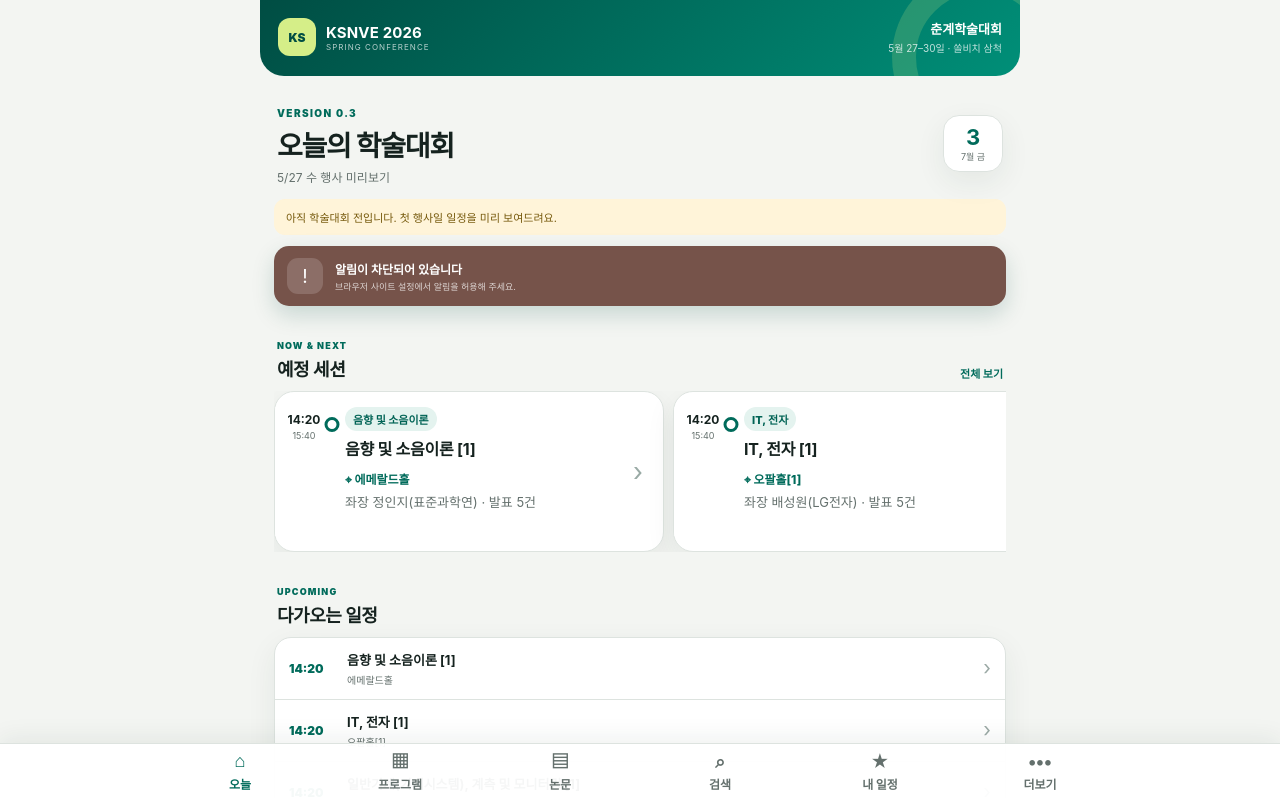
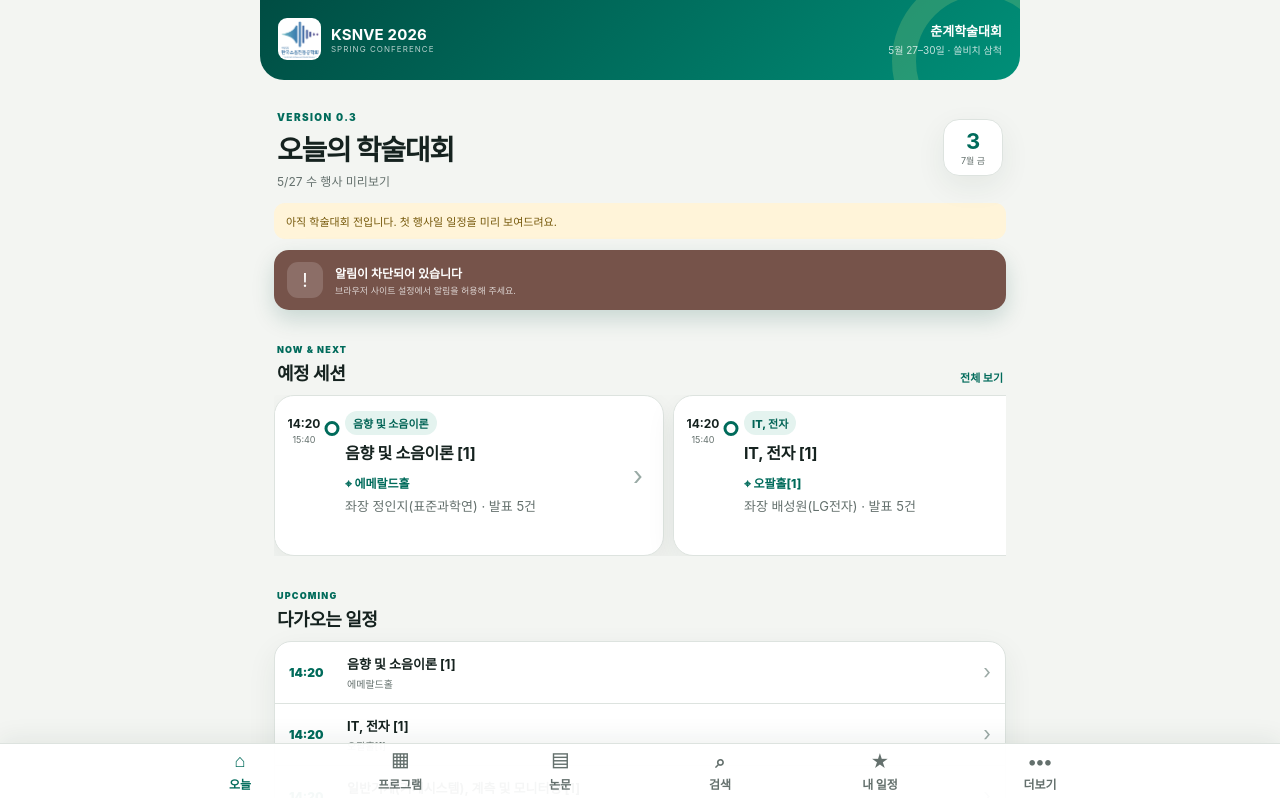
Before and after one commit to skim0130/KSNVE-Conference-app, a Next.js app: page / in a window 1280 px wide. Shown: the top 798 px of the page. Built offline with nearby package versions, Linux system fonts and the light colour scheme.

Commit message:
Use official KSNVE logo and simplify sponsors

```diff
--- a/app/sponsors/page.tsx
+++ b/app/sponsors/page.tsx
@@ -1,3 +1,3 @@
 import Link from 'next/link'; import Header from '@/components/Header';
 const sponsors=['현대자동차','LG전자','삼성전자','SK하이닉스','카카오','네이버','롯데그룹','포스코','한화그룹','CJ그룹','KT','현대중공업','두산그룹','GS그룹','신세계그룹','한진그룹','농심','오뚜기',  '동원그룹','아모레퍼시픽'];
-export default function Sponsors(){return <main className="shell detail-shell"><Header compact/><Link href="/" className="back">← 홈</Link><div className="section-heading"><div><span className="kicker">PARTNERS</span><h1>함께하는 후원사</h1></div></div><div className="sponsor-grid">{sponsors.map((name,i)=><article className={`sponsor tier-${i<2?'gold':'silver'}`} key={name}><span>{i<2?'GOLD PARTNER':'PARTNER'}</span><strong>{name}</strong></article>)}</div></main>}
+export default function Sponsors(){return <main className="shell detail-shell"><Header compact/><Link href="/" className="back">← 홈</Link><div className="section-heading"><div><span className="kicker">PARTNERS</span><h1>함께하는 후원사</h1></div></div><div className="sponsor-grid">{sponsors.map((name,i)=><article className={`sponsor tier-${i<2?'gold':'silver'}`} key={name}><strong>{name}</strong></article>)}</div></main>}
--- a/components/Header.tsx
+++ b/components/Header.tsx
@@ -1,8 +1,20 @@
+import Image from 'next/image';
 import Link from 'next/link';
 
 export default function Header({ compact = false }: { compact?: boolean }) {
   return <header className={`hero ${compact ? 'hero-compact' : ''}`}>
-    <Link href="/" className="brand-mark"><span>KS</span><div><b>KSNVE 2026</b><small>SPRING CONFERENCE</small></div></Link>
+    <Link href="/" className="brand-mark">
+      <Image
+        className="brand-logo"
+        src="/images/ksnve_logo.png"
+        alt="한국소음진동공학회"
+        width={1250}
+        height={1220}
+        sizes="(max-width: 560px) 38px, 42px"
+        priority
+      />
+      <div><b>KSNVE 2026</b><small>SPRING CONFERENCE</small></div>
+    </Link>
     {!compact && <div className="event-meta"><b>춘계학술대회</b><span>5월 27–30일 · 쏠비치 삼척</span></div>}
     <nav className="hero-links" aria-label="바로가기">
       <Link href="/notices" aria-label="공지사항">●<span>공지</span></Link>
```
Also changed, not shown: app/globals.css, public/images/ksnve_logo.png (added).
